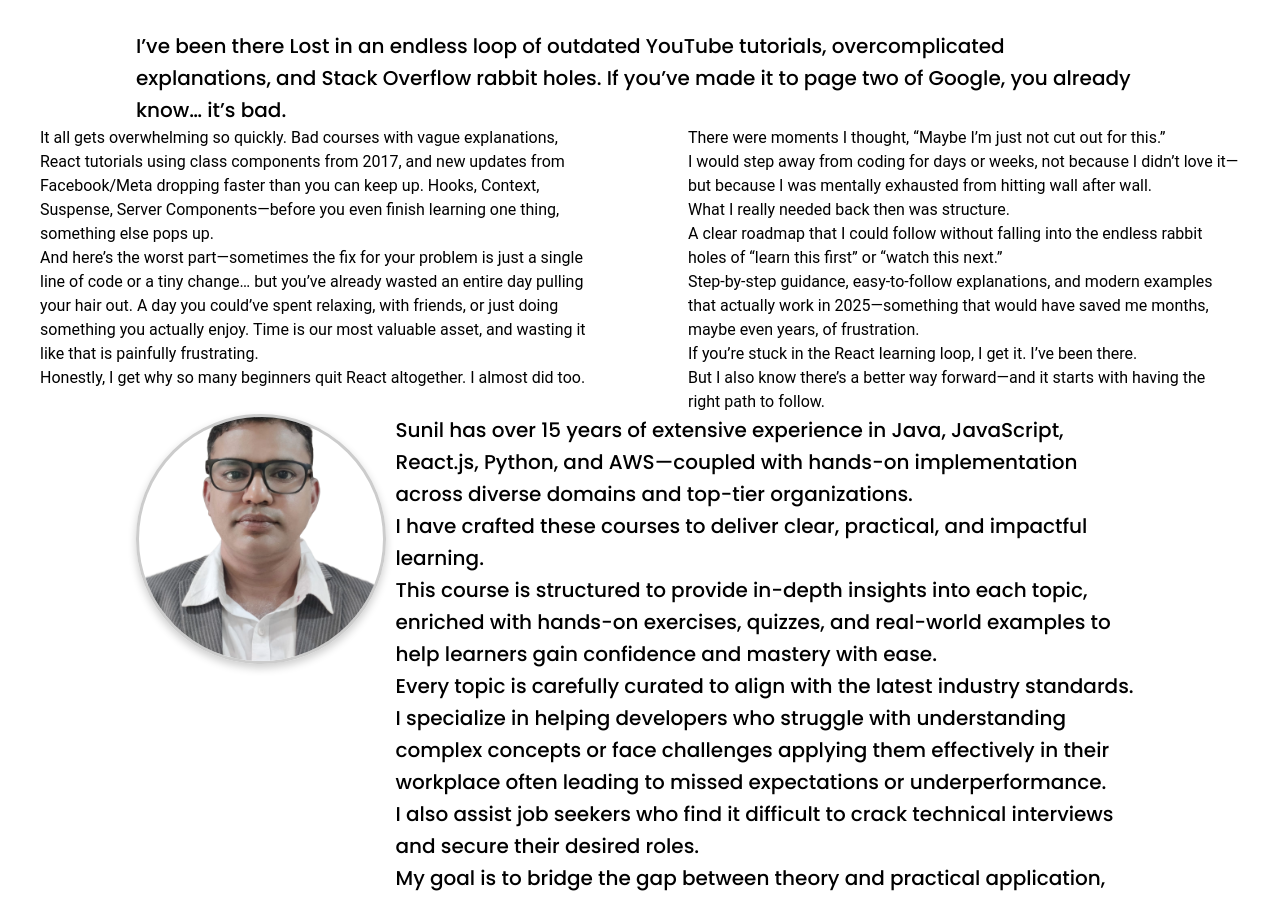
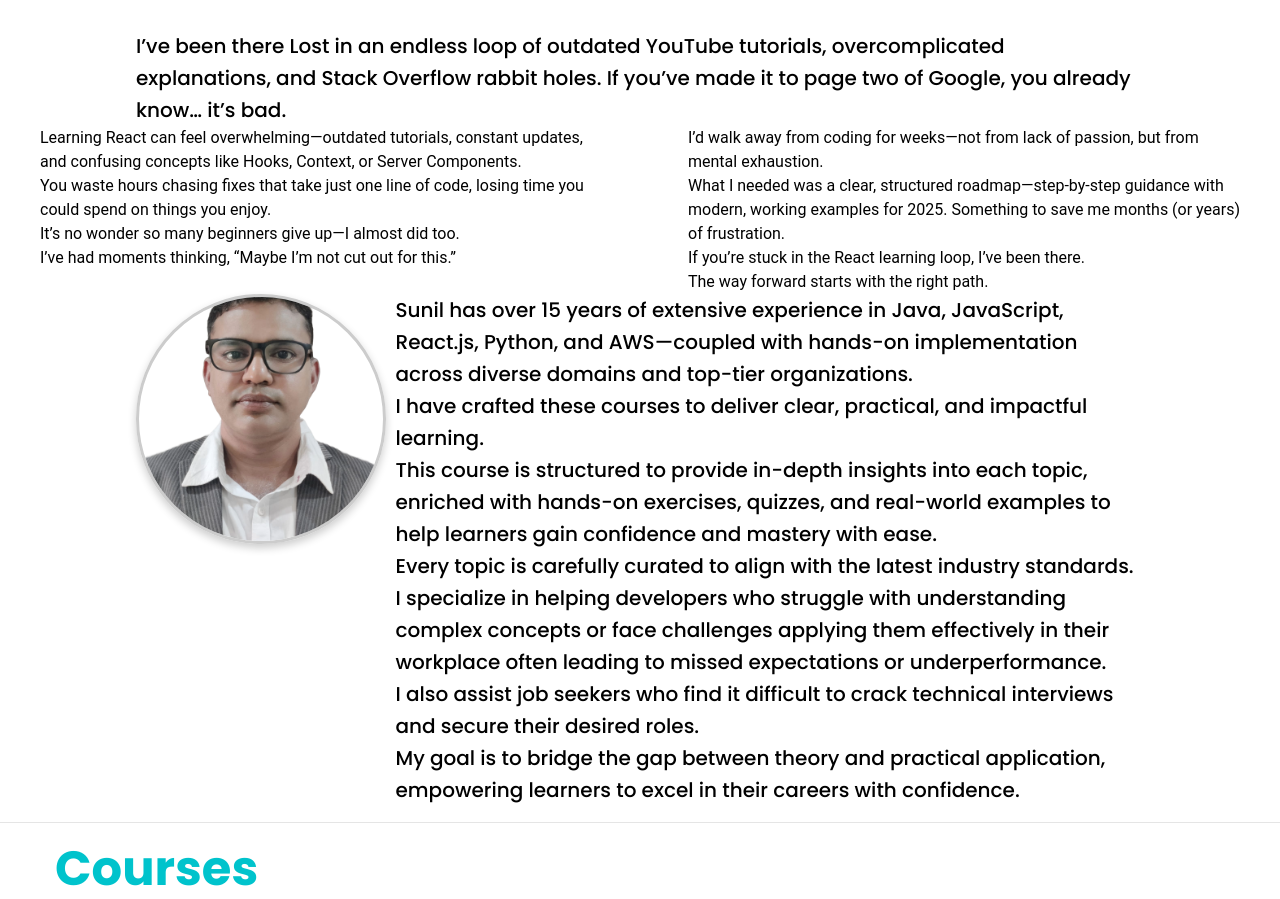
Before and after one commit to wittygeekbytes/witty-geek-bytes, a Next.js app: page /sections in a window 1280 px wide. Shown: the part 1540-2439 px from the top of the page. Built offline with nearby package versions, Linux system fonts and the light colour scheme.

Commit message:
COURSES SECTION DONE fixes

```diff
--- a/components/Header/Header.js
+++ b/components/Header/Header.js
@@ -1,5 +1,4 @@
 import React , {useState} from "react";
-import Link from "next/link";
 // nodejs library that concatenates classes
 import classNames from "classnames";
 // nodejs library to set properties for components
@@ -16,8 +15,6 @@ import Close from "@mui/icons-material/Close";
 // core components
 import styles from "/styles/jss/novel-logiks/components/headerStyle.js";
 import { Button, Typography } from "@mui/material";
-// import Button from "/components/CustomButtons/Button.js";
-import Router from "next/router";
 
 const useStyles = makeStyles(styles);
 
@@ -34,10 +31,6 @@ export default function Header(props) {
       }
     };
   });
-
-  const routeToContactUs = () => {
-    Router.push("/sections#contactUs");
-  }
 
   const handleDrawerToggle = () => {
     setMobileOpen(!mobileOpen);
--- a/components/Header/HeaderLinks.js
+++ b/components/Header/HeaderLinks.js
@@ -76,7 +76,7 @@ export default function HeaderLinks(props) {
       </div>
       <span style={{ marginLeft: "auto", marginRight: "1.5rem" }}></span>
       {links.map((each) => (
-        <Link href={each.href}>
+        <Link href={each.href} key={each.title}>
           <a
             className={classes.dropdownLink}
             style={{
@@ -94,8 +94,9 @@ export default function HeaderLinks(props) {
             }}
             onClick={(e) => {
               setActiveItem(each.title); // Set the active menu item
-              if (each.title === "Courses") Router.push(each.href);
-              else smoothScroll(e, each.smoothScroll);
+              smoothScroll(e, each.smoothScroll);
+              // if (each.title === "Courses") Router.push(each.href);
+              // else smoothScroll(e, each.smoothScroll);
             }}
           >
             <span style={{ whiteSpace: "nowrap", lineHeight: "2rem" }}>
--- a/data/header-links-data.js
+++ b/data/header-links-data.js
@@ -11,7 +11,8 @@ export const headerLinksData = {
         smoothScroll:"about-us"
     },
     {
-        href: "/services-details",
+        // href: "/services-details",
+        href: "/sections#services",
         title: "Courses",
         smoothScroll:"services"
     },
--- a/pages-sections/sections-page/SectionAboutUsDetails.js
+++ b/pages-sections/sections-page/SectionAboutUsDetails.js
@@ -290,25 +290,19 @@ export default function SectionAboutUsDetails({ ...rest }) {
             }}
           >
             <Typography>
-              It all gets overwhelming so quickly. Bad courses with vague
-              explanations, React tutorials using class components from 2017,
-              and new updates from Facebook/Meta dropping faster than you can
-              keep up. Hooks, Context, Suspense, Server Components—before you
-              even finish learning one thing, something else pops up.
+              Learning React can feel overwhelming—outdated tutorials, constant
+              updates, and confusing concepts like Hooks, Context, or Server
+              Components.
             </Typography>
-
             <Typography>
-              And here’s the worst part—sometimes the fix for your problem is
-              just a single line of code or a tiny change… but you’ve already
-              wasted an entire day pulling your hair out. A day you could’ve
-              spent relaxing, with friends, or just doing something you actually
-              enjoy. Time is our most valuable asset, and wasting it like that
-              is painfully frustrating.
+              You waste hours chasing fixes that take just one line of code,
+              losing time you could spend on things you enjoy.
             </Typography>
-
             <Typography>
-              Honestly, I get why so many beginners quit React altogether. I
-              almost did too.
+              It’s no wonder so many beginners give up—I almost did too.
+            </Typography>
+            <Typography>
+              I’ve had moments thinking, “Maybe I’m not cut out for this.”
             </Typography>
           </Grid>
 
@@ -333,36 +327,18 @@ export default function SectionAboutUsDetails({ ...rest }) {
             }}
           >
             <Typography>
-              There were moments I thought, “Maybe I’m just not cut out for
-              this.”
+              I’d walk away from coding for weeks—not from lack of passion, but
+              from mental exhaustion.
             </Typography>
             <Typography>
-              I would step away from coding for days or weeks, not because I
-              didn’t love it—but because I was mentally exhausted from hitting
-              wall after wall.
-            </Typography>
-
-            <Typography>
-              What I really needed back then was structure.
+              What I needed was a clear, structured roadmap—step-by-step
+              guidance with modern, working examples for 2025. Something to save
+              me months (or years) of frustration.
             </Typography>
             <Typography>
-              A clear roadmap that I could follow without falling into the
-              endless rabbit holes of “learn this first” or “watch this next.”
+              If you’re stuck in the React learning loop, I’ve been there.
             </Typography>
-            <Typography>
-              Step-by-step guidance, easy-to-follow explanations, and modern
-              examples that actually work in 2025—something that would have
-              saved me months, maybe even years, of frustration.
-            </Typography>
-
-            <Typography>
-              If you’re stuck in the React learning loop, I get it. I’ve been
-              there.
-            </Typography>
-            <Typography>
-              But I also know there’s a better way forward—and it starts with
-              having the right path to follow.
-            </Typography>
+            <Typography>The way forward starts with the right path.</Typography>
           </Grid>
           <Grid
             item
@@ -403,26 +379,31 @@ export default function SectionAboutUsDetails({ ...rest }) {
                 />
               </GridItem>
               <GridItem xs={12} sm={8} md={9}>
-            Sunil has over 15 years of extensive experience in Java, JavaScript,
-            React.js, Python, and AWS—coupled with hands-on implementation
-            across diverse domains and top-tier organizations.<br/>
-            I have crafted these courses to deliver clear, practical, and impactful learning.
+                Sunil has over 15 years of extensive experience in Java,
+                JavaScript, React.js, Python, and AWS—coupled with hands-on
+                implementation across diverse domains and top-tier
+                organizations.
+                <br />
+                I have crafted these courses to deliver clear, practical, and
+                impactful learning.
                 <br />
                 This course is structured to provide in-depth insights into each
                 topic, enriched with hands-on exercises, quizzes, and real-world
-            examples to help learners gain confidence and mastery with ease.<br/>
-            Every topic is carefully curated to align with the latest industry
-            standards.
+                examples to help learners gain confidence and mastery with ease.
                 <br />
-            I specialize in helping developers who struggle with understanding
-            complex concepts or face challenges applying them effectively in
-            their workplace often leading to missed expectations or
-            underperformance. <br/>
-            I also assist job seekers who find it difficult to
-            crack technical interviews and secure their desired roles. <br />
+                Every topic is carefully curated to align with the latest
+                industry standards.
+                <br />
+                I specialize in helping developers who struggle with
+                understanding complex concepts or face challenges applying them
+                effectively in their workplace often leading to missed
+                expectations or underperformance. <br />
+                I also assist job seekers who find it difficult to crack
+                technical interviews and secure their desired roles. <br />
                 My goal is to bridge the gap between theory and practical
                 application, empowering learners to excel in their careers with
-            confidence.<br/>
+                confidence.
+                <br />
               </GridItem>
             </GridContainer>
           </Grid>
--- a/pages-sections/sections-page/SectionServices.js
+++ b/pages-sections/sections-page/SectionServices.js
@@ -10,15 +10,9 @@ import { Typography, Divider, Button, Box } from "@mui/material";
 import { services } from "../../data/services-data";
 import SectionServicesCarousel from "./SectionServicesCarousel";
 const useStyles = makeStyles(headersStyle);
-const routeToAiDetails = () => {
-  Router.push("/ai-details");
-}
 
-const routeToContactUs = () => {
-  Router.push("/contact-us");
-}
 
-export default function SectionCourses({ ...rest }) {
+export default function SectionServices({ ...rest }) {
   const classes = useStyles();
   console.log('Loaded Courses data : ', services ? services.length : 0);
   return (
--- a/pages-sections/sections-page/SectionServicesCarousalCard.js
+++ b/pages-sections/sections-page/SectionServicesCarousalCard.js
@@ -1,11 +1,5 @@
 /*eslint-disable*/
-import React from "react";
-import makeStyles from "@mui/styles/makeStyles";
-import GridContainer from "/components/Grid/GridContainer.js";
 import GridItem from "/components/Grid/GridItem.js";
-import headersStyle from "/styles/jss/novel-logiks/pages/sectionsSections/headersStyle.js";
-import featuresStyle from "/styles/jss/novel-logiks/pages/sectionsSections/featuresStyle.js";
-
 import Card from "/components/Card/Card.js";
 import CardBody from "/components/Card/CardBody.js";
 import CardHeader from "/components/Card/CardHeader.js";
@@ -14,7 +8,6 @@ import Button from "/components/CustomButtons/Button.js";
 import { services } from "../../data/services-data";
 import { Typography } from "@mui/material";
 
-const useStyles = makeStyles(featuresStyle);
 
 const SectionServicesCarousalCard = (props)=> {
     console.log("props Passed to Carousal Card : ",props);
@@ -22,7 +15,6 @@ const SectionServicesCarousalCard = (props)=> {
     console.log("props Passed to Carousal Card : ",index);
     return (
         <GridItem xs={12} sm={6} md={4}>
-            {/* <Card plain blog style={{ background: "#0D47A1", borderColor: "#0D47A1", borderStyle: "solid", borderWidth: "medium" }}> */}
             <Card plain blog>
                 <CardHeader plain image>
                     <img src={services[index].serviceImageUrl} alt="..." style={{ height: "15rem"}} />
--- a/pages-sections/sections-page/SectionServicesCarousel.js
+++ b/pages-sections/sections-page/SectionServicesCarousel.js
@@ -28,15 +28,6 @@ export default function SectionServicesCarousel() {
     slidesToScroll: 1,
     autoplay: true
   };
-  const showAllCourses = ()=>{
-    console.log("Routing to /service-details Page ");
-    Router.push("/service-details");
-  }
-
-  const routeToContactUs = ()=>{
-    console.log("Routing to /contactUs Page ");
-    Router.push("/sections#contactUs");
-  }
 
   return (
     <>
@@ -49,24 +40,10 @@ export default function SectionServicesCarousel() {
       />
       <div className={classes.container}>
         <Carousel {...settings}>
-          {/* <div >
-            <GridContainer>
-             <SectionServicesCarousalCard index ={0}/>
-             <SectionServicesCarousalCard index ={1}/>
-             <SectionServicesCarousalCard index ={2}/>
-            </GridContainer>
-          </div>
-          <div >
-            <GridContainer>
-              <SectionServicesCarousalCard index ={3}/>
-             <SectionServicesCarousalCard index ={4}/>
-             <SectionServicesCarousalCard index ={5}/>
-            </GridContainer>
-          </div> */}
+
            <div >
             <GridContainer>
-              {services.map((each,index)=> <SectionServicesCarousalCard index ={index}/>)}
-             {/* <SectionServicesCarousalCard index ={0}/> */}
+              {services.map((each,index)=> <SectionServicesCarousalCard key = {index} index ={index}/>)}
             </GridContainer>
           </div>
 
```
Also changed, not shown: data/links-data.js (+2 -9 lines). Lines whose indentation alone changed are shown as unchanged.
